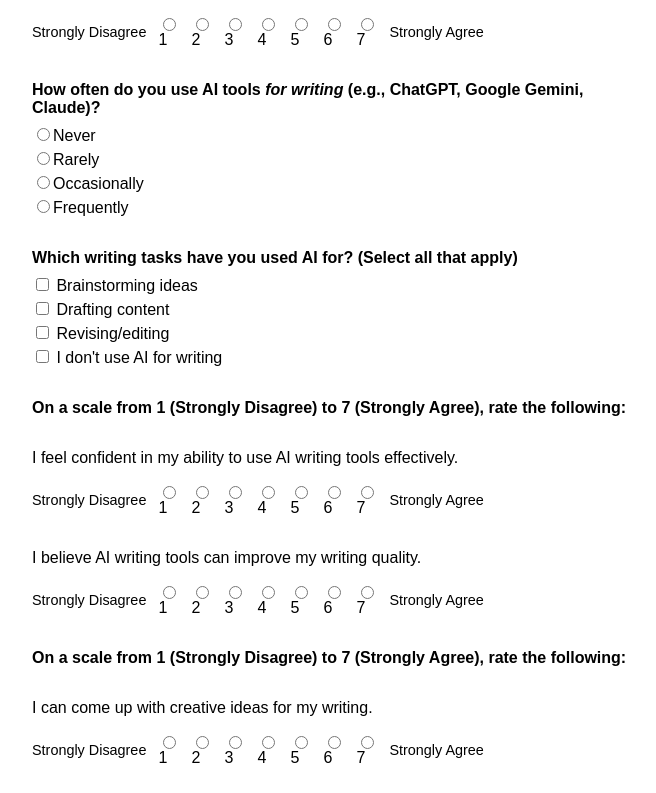
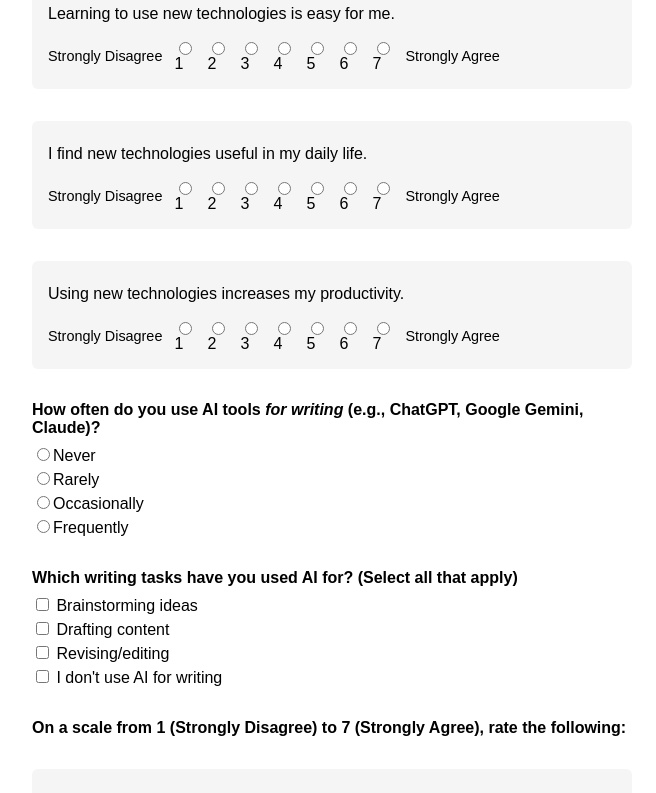
Before and after one commit to kgero/ai-writing-ownership-study, a React (Vite) app in the folder client/: page /presurvey/1/1 in a window 1280 px wide. Shown: the part 1506-2299 px from the top of the page, without its empty margins (308-964 px from the left). Built offline with nearby package versions, Linux system fonts and the light colour scheme; no server answers.

Commit message:
improve styling for likert questions in survey, update informed consent

```diff
--- a/client/src/InformedConsent.jsx
+++ b/client/src/InformedConsent.jsx
@@ -22,7 +22,7 @@ export default function ConsentPage() {
         <div style={{ marginBottom: "1rem" }}>
           <p><strong>Project title:</strong> The Impact of Idea and Text Provenance in Writing on Ownership, Agency, and Authorship</p>
           <p><strong>Principal Investigator:</strong> Dr. Paramveer Dhillon, School of Information, University of Michigan — dhillonp@umich.edu</p>
-          <p><strong>Co‑Principal Investigator:</strong> Dr. Katy Gero, School of Computer Science, University of Sydney — katy@g.harvard.edu</p>
+          <p><strong>Co‑Principal Investigator:</strong> Dr. Katy Gero, School of Computer Science, University of Sydney — katy.gero@sydney.edu.au</p>
           <p><strong>IRB:</strong> University of Michigan Health Sciences &amp; Behavioral Sciences IRB (HSBS)</p>
           <p><strong>IRB number:</strong> HUM00272842 (Exemption 3)</p>
           <p><strong>IRB contact (questions about your rights as a participant):</strong> irbhsbs@umich.edu | +1 734‑936‑0933</p>
@@ -37,7 +37,7 @@ export default function ConsentPage() {
               <h2>What will happen if I take part?</h2>
               <ol>
                   <li>Complete a short pre‑task survey about your background and views on writing and AI.</li>
-                  <li>Write a 200‑300‑word argumentative essay using our web interface. You may receive AI help at one or more stages of writing, or you may complete the task on your own.</li>
+                  <li>Write a 200‑300 word argumentative essay using our web interface. You may receive AI help at one or more stages of writing, or you may complete the task on your own.</li>
                   <li>Answer a brief post‑task survey about your experience.</li>
               </ol>
               <p>The whole session will take about 45–60 minutes.</p>
--- a/client/src/PostSurvey.jsx
+++ b/client/src/PostSurvey.jsx
@@ -71,7 +71,7 @@ export default function FormPage() {
     "I feel I had complete control over the writing process.",
     "If I were to share this essay with a colleague, I would acknowledge AI support.",
     "I put a lot of effort into writing this essay.",
-    "I feel that I actively chose all the argument in this essay."
+    "I feel that I actively chose all the arguments in this essay."
   ];
 
   const sliderStatements = [
@@ -87,13 +87,12 @@ export default function FormPage() {
           and also handles validation checking */}
       <form onSubmit={handleSubmit(onSubmit)} style={{ margin: "2rem auto" }}>
 
-
         {/* MULTIPLE LIKERT STATEMENTS */}
         <div style={{ marginBottom: "1rem" }}>
           <p className="survey-question">On a scale from 1 (Strongly Disagree) to 7 (Strongly Agree), rate the following:</p>
 
           {statements.map((text, index) => (
-            <div key={index} className="survey-likert-div">
+            <div key={index} className="survey-likert-div likert-question-container">
               {/* Statement text */}
               <p className="survey-likert-statement">{text}</p>
 
@@ -127,7 +126,7 @@ export default function FormPage() {
           <p className="survey-question">Drag the slider to indicate your response:</p>
 
           {sliderStatements.map((text, index) => (
-            <div key={index} className="survey-slider-div" style={{ marginBottom: "2rem" }}>
+            <div key={index} className="survey-slider-div likert-question-container" style={{ marginBottom: "2rem" }}>
               {/* Statement text */}
               <p className="survey-slider-statement">{text}</p>
 
@@ -166,9 +165,8 @@ export default function FormPage() {
           ))}
         </div>
 
-
         {/* SUBMIT */}
-        <button type="submit" style={{ padding: "0.5rem 1rem" }}>
+        <button type="submit" className="submit-button">
           Submit
         </button>
       </form>
--- a/client/src/PreSurvey.jsx
+++ b/client/src/PreSurvey.jsx
@@ -7,6 +7,7 @@ import loggingService from './loggingService.js';
 
 const apiUrl = import.meta.env.VITE_API_URL || '';
 axios.defaults.baseURL = apiUrl;
+
 
 export default function FormPage() {
   const { condition, promptId } = useParams();
@@ -110,7 +111,7 @@ export default function FormPage() {
 
         {/* RADIO SELECT */}
         <div style={{ marginBottom: "2rem" }}>
-          <p className="survey-question" style={{ marginBottom: "0.5rem" }}>
+          <p className="survey-question">
             What is your age?
           </p>
 
@@ -133,7 +134,7 @@ export default function FormPage() {
 
         {/* RADIO SELECT */}
         <div style={{ marginBottom: "2rem" }}>
-          <p className="survey-question" style={{ marginBottom: "0.5rem" }}>
+          <p className="survey-question">
             What is your gender?
           </p>
 
@@ -156,7 +157,7 @@ export default function FormPage() {
 
         {/* RADIO SELECT */}
         <div style={{ marginBottom: "2rem" }}>
-          <p className="survey-question" style={{ marginBottom: "0.5rem" }}>
+          <p className="survey-question">
             What is your highest level of education?
           </p>
 
@@ -179,7 +180,7 @@ export default function FormPage() {
 
         {/* RADIO SELECT */}
         <div style={{ marginBottom: "2rem" }}>
-          <p className="survey-question" style={{ marginBottom: "0.5rem" }}>
+          <p className="survey-question">
             Is English your native language?
           </p>
 
@@ -205,7 +206,7 @@ export default function FormPage() {
           <p className="survey-question">On a scale from 1 (Strongly Disagree) to 5 (Strongly Agree), rate the following:</p>
 
           {statementsNFC.map((text, index) => (
-            <div key={index} className="survey-likert-div">
+            <div key={index} className="survey-likert-div likert-question-container">
               {/* Statement text */}
               <p className="survey-likert-statement">{text}</p>
 
@@ -239,7 +240,7 @@ export default function FormPage() {
           <p className="survey-question">On a scale from 1 (Strongly Disagree) to 7 (Strongly Agree), rate the following:</p>
 
           {statementsTechAccept.map((text, index) => (
-            <div key={index} className="survey-likert-div">
+            <div key={index} className="survey-likert-div likert-question-container">
               {/* Statement text */}
               <p className="survey-likert-statement">{text}</p>
 
@@ -270,7 +271,7 @@ export default function FormPage() {
 
         {/* RADIO SELECT */}
         <div style={{ marginBottom: "2rem" }}>
-          <p className="survey-question" style={{ marginBottom: "0.5rem" }}>
+          <p className="survey-question">
             How often do you use AI tools <i>for writing</i> (e.g., ChatGPT, Google Gemini, Claude)?
           </p>
 
@@ -293,7 +294,7 @@ export default function FormPage() {
 
         {/* MULTI-SELECT CHECKBOX */}
         <div style={{ marginBottom: "2rem" }}>
-          <p className="survey-question" style={{ marginBottom: "0.5rem" }}>
+          <p className="survey-question">
             Which writing tasks have you used AI for? (Select all that apply)
           </p>
 
@@ -320,7 +321,7 @@ export default function FormPage() {
           <p className="survey-question">On a scale from 1 (Strongly Disagree) to 7 (Strongly Agree), rate the following:</p>
 
           {statementsAIwriting.map((text, index) => (
-            <div key={index} className="survey-likert-div">
+            <div key={index} className="survey-likert-div likert-question-container">
               {/* Statement text */}
               <p className="survey-likert-statement">{text}</p>
 
@@ -355,7 +356,7 @@ export default function FormPage() {
           <p className="survey-question">On a scale from 1 (Strongly Disagree) to 7 (Strongly Agree), rate the following:</p>
 
           {statementsWritingEfficacy.map((text, index) => (
-            <div key={index} className="survey-likert-div">
+            <div key={index} className="survey-likert-div likert-question-container">
               {/* Statement text */}
               <p className="survey-likert-statement">{text}</p>
 
--- a/client/src/index.css
+++ b/client/src/index.css
@@ -170,17 +170,7 @@ button:disabled {
 
 
 
-.survey-question {
-  font-weight: bold;
-}
 
-.survey-likert-statement {
-  margin-bottom: 1em;
-}
-
-.survey-likert-div {
-  margin: 2em 0 2em 0;
-}
 
 /* Improved styles for revision tools */
 .revision-button {
@@ -596,3 +586,25 @@ textarea {
 .submit-button:hover {
   background-color: #0055aa;
 }
+
+/* Likert question container styling for PreSurvey */
+.likert-question-container {
+  background: #f5f5f5;
+  padding: 1rem;
+  margin-bottom: 1rem;
+  border-radius: 6px;
+}
+
+.survey-question {
+  font-weight: bold;
+  margin-bottom: .5em;
+}
+
+.survey-likert-statement {
+  margin-bottom: 1em;
+  margin-top: .5em;
+}
+
+.survey-likert-div {
+  margin: 2em 0 2em 0;
+}
```
